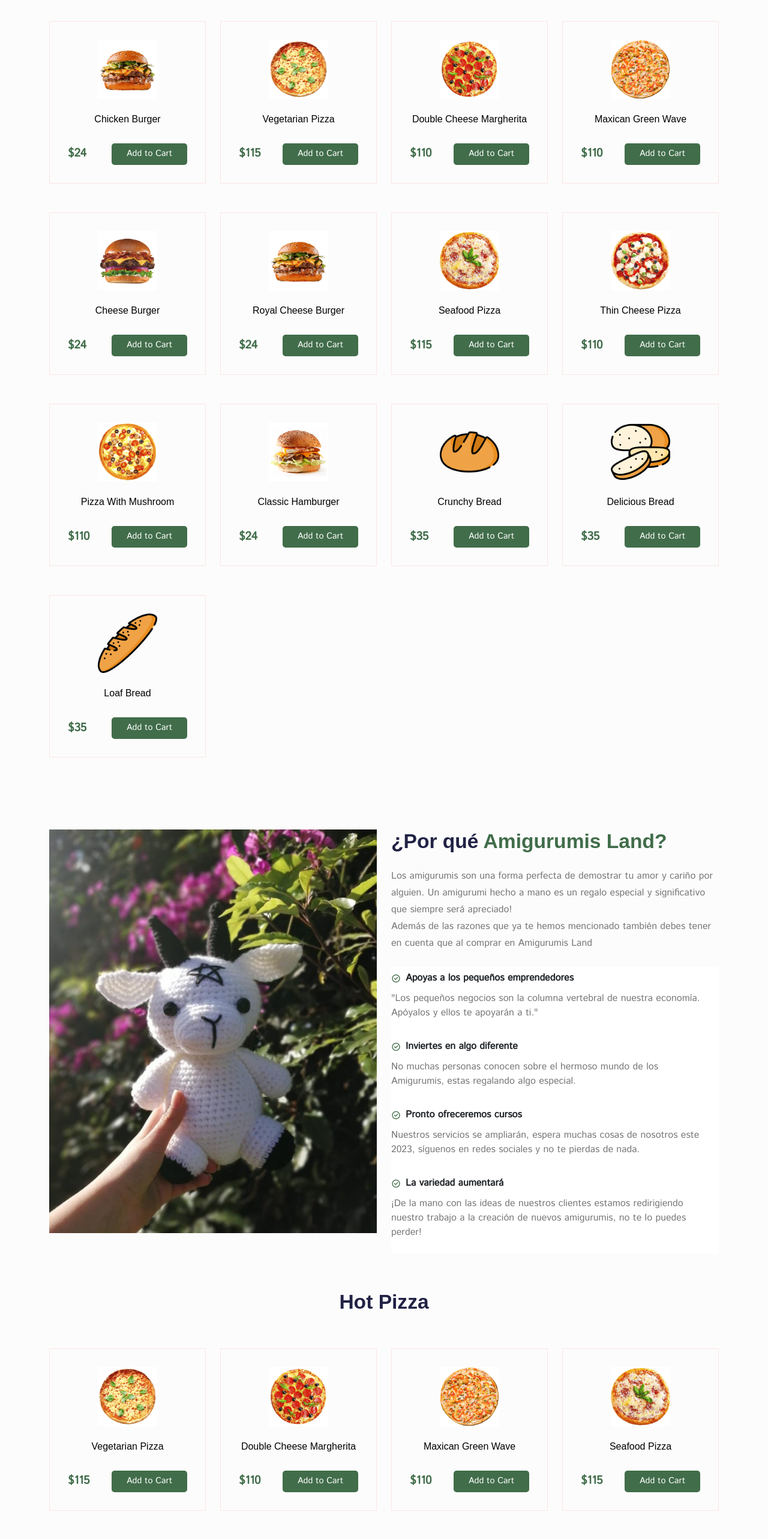
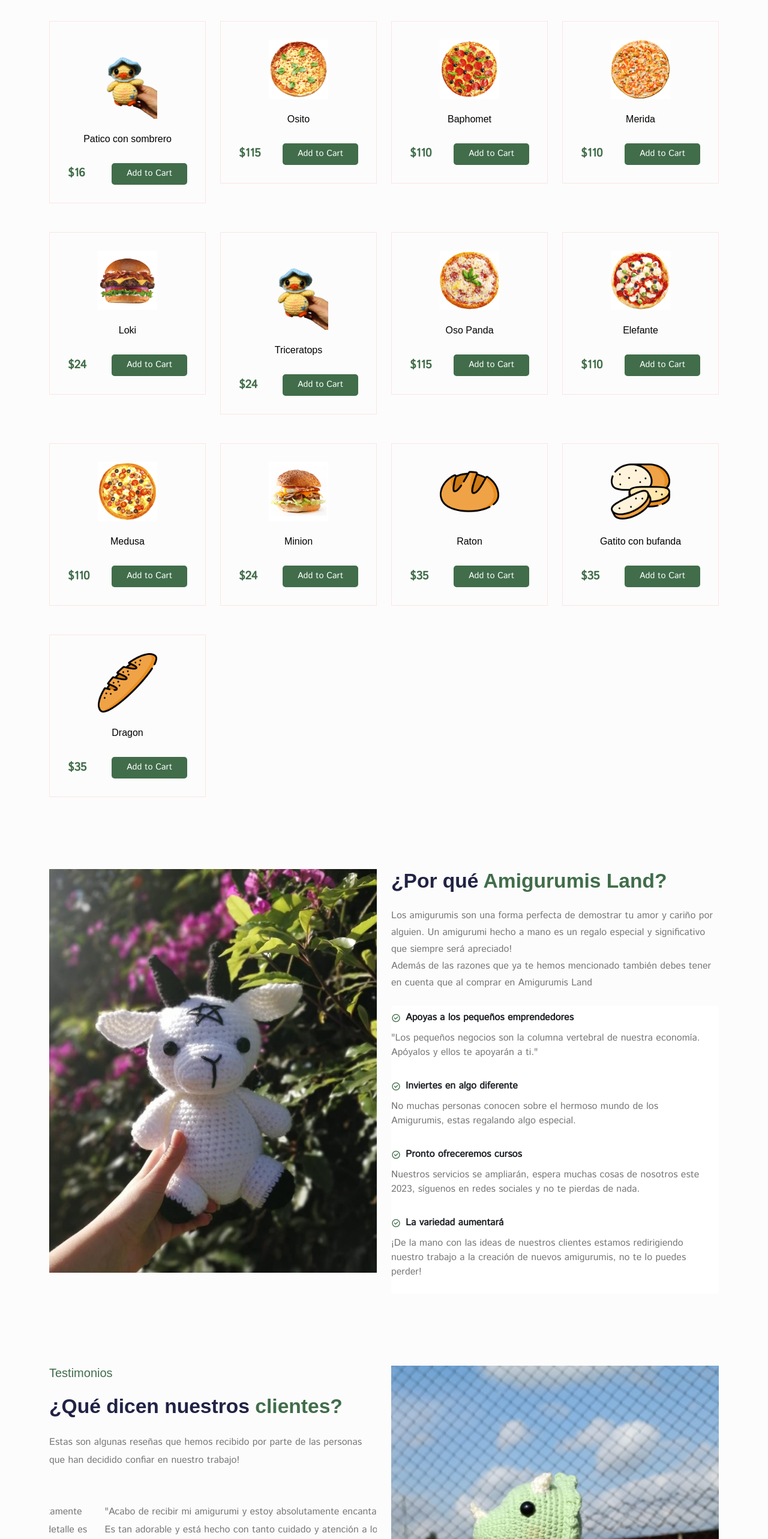
Before and after one commit to Fernanda2209/Amigurumis.Land, a React (Create React App) app: page /home in a window 1280 px wide. Shown: the part 1974-4540 px from the top of the page at 60% size. Built offline with nearby package versions, Linux system fonts and the light colour scheme; a web font is replaced by a local one.

Commit message:
Category and products, Images, style and the funtionality

```diff
--- a/public/index.html
+++ b/public/index.html
@@ -24,7 +24,7 @@
       work correctly both with client-side routing and a non-root public URL.
       Learn how to configure a non-root public URL by running `npm run build`.
     -->
-      <title>Amigurumis Land</title>
+      <title>Amigurumis Land </title>
   </head>
   <body>
     <noscript>You need to enable JavaScript to run this app.</noscript>
--- a/src/assets/fake-data/products.js
+++ b/src/assets/fake-data/products.js
@@ -1,5 +1,5 @@
 // all images imported from images directory
-import product_01_image_01 from "../images/product_01.jpg";
+import product_01_image_01 from "../images/product_01-Patico.png";
 import product_01_image_02 from "../images/product_01.1.jpg";
 import product_01_image_03 from "../images/product_01.3.jpg";
 
@@ -26,8 +26,8 @@
 const products = [
   {
     id: "01",
-    title: "Chicken Burger",
-    price: 24.0,
+    title: "Patico con sombrero",
+    price: 16.000,
     image01: product_01_image_01,
     image02: product_01_image_02,
     image03: product_01_image_03,
@@ -38,7 +38,7 @@
 
   {
     id: "02",
-    title: "Vegetarian Pizza",
+    title: "Osito",
     price: 115.0,
     image01: product_02_image_01,
     image02: product_02_image_02,
@@ -50,7 +50,7 @@
 
   {
     id: "03",
-    title: "Double Cheese Margherita",
+    title: "Baphomet",
     price: 110.0,
     image01: product_03_image_01,
     image02: product_03_image_02,
@@ -62,7 +62,7 @@
 
   {
     id: "04",
-    title: "Maxican Green Wave",
+    title: "Merida",
     price: 110.0,
     image01: product_04_image_01,
     image02: product_04_image_02,
@@ -74,7 +74,7 @@
 
   {
     id: "05",
-    title: "Cheese Burger",
+    title: "Loki",
     price: 24.0,
     image01: product_05_image_01,
     image02: product_05_image_02,
@@ -85,7 +85,7 @@
   },
   {
     id: "06",
-    title: "Royal Cheese Burger",
+    title: "Triceratops",
     price: 24.0,
     image01: product_01_image_01,
     image02: product_01_image_02,
@@ -97,7 +97,7 @@
 
   {
     id: "07",
-    title: "Seafood Pizza",
+    title: "Oso Panda",
     price: 115.0,
     image01: product_02_image_02,
     image02: product_02_image_01,
@@ -109,7 +109,7 @@
 
   {
     id: "08",
-    title: "Thin Cheese Pizza",
+    title: "Elefante",
     price: 110.0,
     image01: product_03_image_02,
     image02: product_03_image_01,
@@ -121,7 +121,7 @@
 
   {
     id: "09",
-    title: "Pizza With Mushroom",
+    title: "Medusa",
     price: 110.0,
     image01: product_04_image_02,
     image02: product_04_image_01,
@@ -133,7 +133,7 @@
 
   {
     id: "10",
-    title: "Classic Hamburger",
+    title: "Minion",
     price: 24.0,
     image01: product_05_image_02,
     image02: product_05_image_01,
@@ -145,7 +145,7 @@
 
   {
     id: "11",
-    title: "Crunchy Bread ",
+    title: "Raton ",
     price: 35.0,
     image01: product_06_image_01,
     image02: product_06_image_02,
@@ -157,7 +157,7 @@
 
   {
     id: "12",
-    title: "Delicious Bread ",
+    title: "Gatito con bufanda ",
     price: 35.0,
     image01: product_06_image_02,
     image02: product_06_image_01,
@@ -169,7 +169,7 @@
 
   {
     id: "13",
-    title: "Loaf Bread ",
+    title: "Dragon ",
     price: 35.0,
     image01: product_06_image_03,
     image02: product_06_image_02,
--- a/src/components/Helmet/Helmet.js
+++ b/src/components/Helmet/Helmet.js
@@ -1,7 +1,7 @@
 import React from "react";
 
 const Helmet = (props) => {
-  document.title = "Amigurumis Land" + props.title;
+  document.title = "Amigurumis Land  - " + props.title;
   return <div className="w-100">{props.children}</div>;
 };
 
--- a/src/pages/AllFoods.jsx
+++ b/src/pages/AllFoods.jsx
@@ -42,7 +42,7 @@
 
   return (
     <Helmet title="All-Foods">
-      <CommonSection title="All Foods" />
+      <CommonSection title="Todas las categorias" />
 
       <section>
         <Container>
@@ -51,7 +51,7 @@
               <div className="search__widget d-flex align-items-center justify-content-between ">
                 <input
                   type="text"
-                  placeholder="I'm looking for...."
+                  placeholder="Estoy buscando...."
                   value={searchTerm}
                   onChange={(e) => setSearchTerm(e.target.value)}
                 />
@@ -63,11 +63,11 @@
             <Col lg="6" md="6" sm="6" xs="12" className="mb-5">
               <div className="sorting__widget text-end">
                 <select className="w-50">
-                  <option>Default</option>
-                  <option value="ascending">Alphabetically, A-Z</option>
-                  <option value="descending">Alphabetically, Z-A</option>
-                  <option value="high-price">High Price</option>
-                  <option value="low-price">Low Price</option>
+                  <option>Por defecto</option>
+                  <option value="ascending">Alfabéticamente, A-Z</option>
+                  <option value="descending">Alfabéticamente, Z-A</option>
+                  <option value="high-price">Mayor precio</option>
+                  <option value="low-price">Menor precio</option>
                 </select>
               </div>
             </Col>
--- a/src/pages/Cart.jsx
+++ b/src/pages/Cart.jsx
@@ -19,7 +19,7 @@
           <Row>
             <Col lg="12">
               {cartItems.length === 0 ? (
-                <h5 className="text-center">Your cart is empty</h5>
+                <h5 className="text-center">El carrito esta vacio</h5>
               ) : (
                 <table className="table table-bordered">
                   <thead>
@@ -44,13 +44,12 @@
                   Subtotal: $
                   <span className="cart__subtotal">{totalAmount}</span>
                 </h6>
-                <p>Taxes and shipping will calculate at checkout</p>
                 <div className="cart__page-btn">
                   <button className="addTOCart__btn me-4">
-                    <Link to="/foods">Continue Shopping</Link>
+                    <Link to="/foods">Continua Comprando</Link>
                   </button>
                   <button className="addTOCart__btn">
-                    <Link to="/checkout">Proceed to checkout</Link>
+                    <Link to="/checkout">Terminar la compra</Link>
                   </button>
                 </div>
               </div>
--- a/src/pages/FoodDetails.jsx
+++ b/src/pages/FoodDetails.jsx
@@ -94,14 +94,14 @@
                 <h2 className="product__title mb-3">{title}</h2>
                 <p className="product__price">
                   {" "}
-                  Price: <span>${price}</span>
+                  Precio: <span>${price}</span>
                 </p>
                 <p className="category mb-5">
-                  Category: <span>{category}</span>
+                  Categoria: <span>{category}</span>
                 </p>
 
                 <button onClick={addItem} className="addTOCart__btn">
-                  Add to Cart
+                  Añadir al carrito
                 </button>
               </div>
             </Col>
@@ -112,7 +112,7 @@
                   className={` ${tab === "desc" ? "tab__active" : ""}`}
                   onClick={() => setTab("desc")}
                 >
-                  Description
+                  Descripcion
                 </h6>
                 <h6
                   className={` ${tab === "rev" ? "tab__active" : ""}`}
@@ -183,7 +183,7 @@
             </Col>
 
             <Col lg="12" className="mb-5 mt-4">
-              <h2 className="related__Product-title">You might also like</h2>
+              <h2 className="related__Product-title">También te podría interesar</h2>
             </Col>
 
             {relatedProduct.map((item) => (
--- a/src/pages/Home.jsx
+++ b/src/pages/Home.jsx
@@ -302,21 +302,7 @@
         </Container>
       </section>
 
-      <section className="pt-0">
-        <Container>
-          <Row>
-            <Col lg="12" className="text-center mb-5 ">
-              <h2>Hot Pizza</h2>
-            </Col>
 
-            {hotPizza.map((item) => (
-              <Col lg="3" md="4" sm="6" xs="6" key={item.id}>
-                <ProductCard item={item} />
-              </Col>
-            ))}
-          </Row>
-        </Container>
-      </section>
 
       <section>
         <Container>
```
Also changed, not shown: src/assets/images/product_01-Patico.png (added), src/assets/images/product_01.jpg (deleted).
